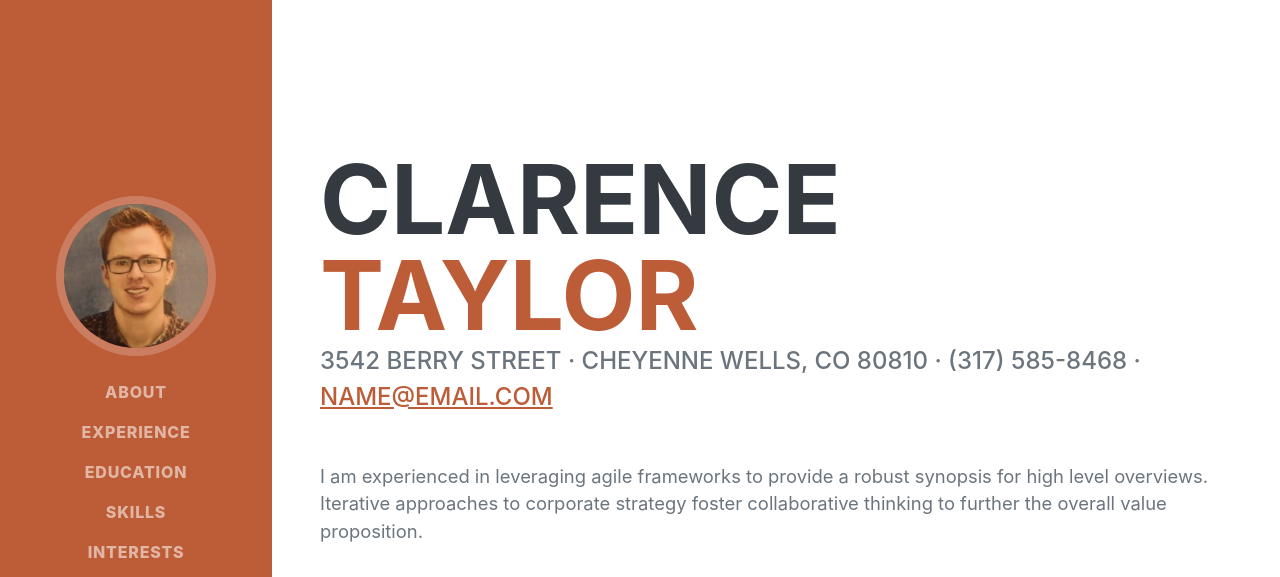
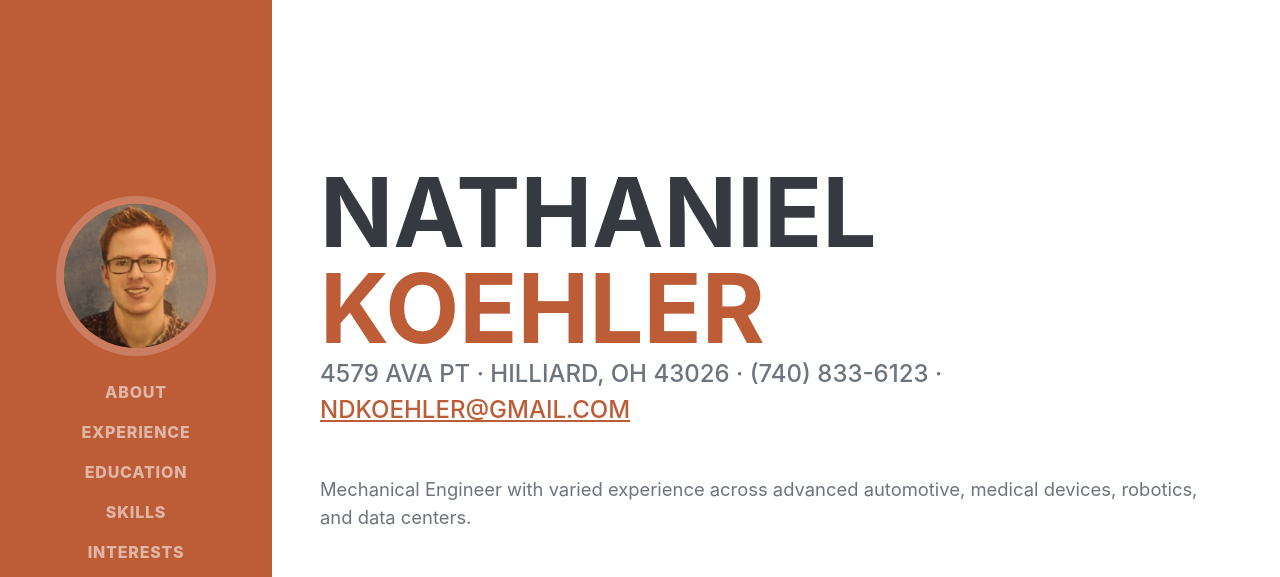
Before and after one commit to KingKoehler/kingkoehler.github.io, a plain HTML site: page index.html in a window 1280 px wide. Shown: the top 577 px of the page. Drawn offline with nearby package versions, Linux system fonts and the light colour scheme; a web font is replaced by a local one.

Commit message:
Basic heading/contact info update

```diff
--- a/index.html
+++ b/index.html
@@ -40,14 +40,14 @@
             <section class="resume-section" id="about">
                 <div class="resume-section-content">
                     <h1 class="mb-0">
-                        Clarence
-                        <span class="text-primary">Taylor</span>
+                        Nathaniel
+                        <span class="text-primary">Koehler</span>
                     </h1>
                     <div class="subheading mb-5">
-                        3542 Berry Street · Cheyenne Wells, CO 80810 · (317) 585-8468 ·
-                        <a href="mailto:name@email.com">name@email.com</a>
+                        4579 Ava Pt · Hilliard, OH 43026 · (740) 833-6123 ·
+                        <a href="mailto:name@email.com">ndkoehler@gmail.com</a>
                     </div>
-                    <p class="lead mb-5">I am experienced in leveraging agile frameworks to provide a robust synopsis for high level overviews. Iterative approaches to corporate strategy foster collaborative thinking to further the overall value proposition.</p>
+                    <p class="lead mb-5">Mechanical Engineer with varied experience across advanced automotive, medical devices, robotics, and data centers.</p>
                     <div class="social-icons">
                         <a class="social-icon" href="#!"><i class="fab fa-linkedin-in"></i></a>
                         <a class="social-icon" href="#!"><i class="fab fa-github"></i></a>
```
